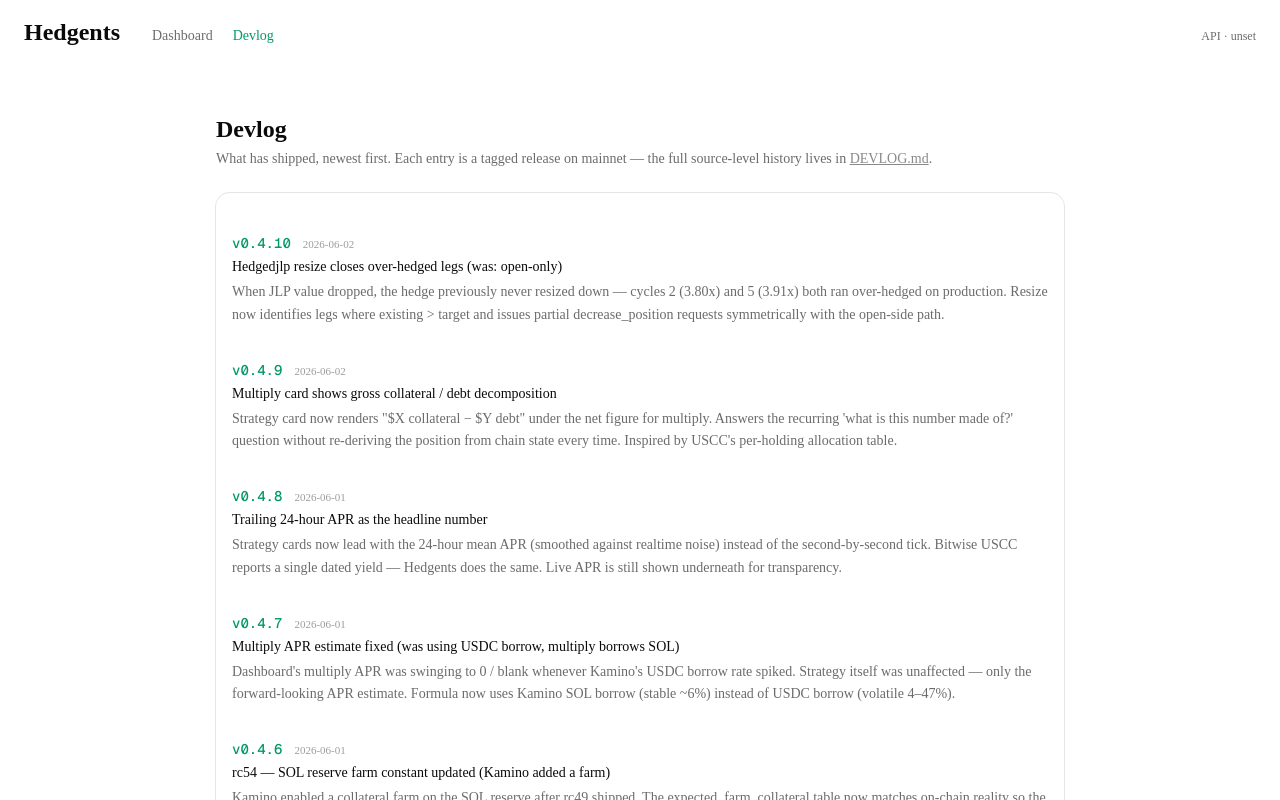
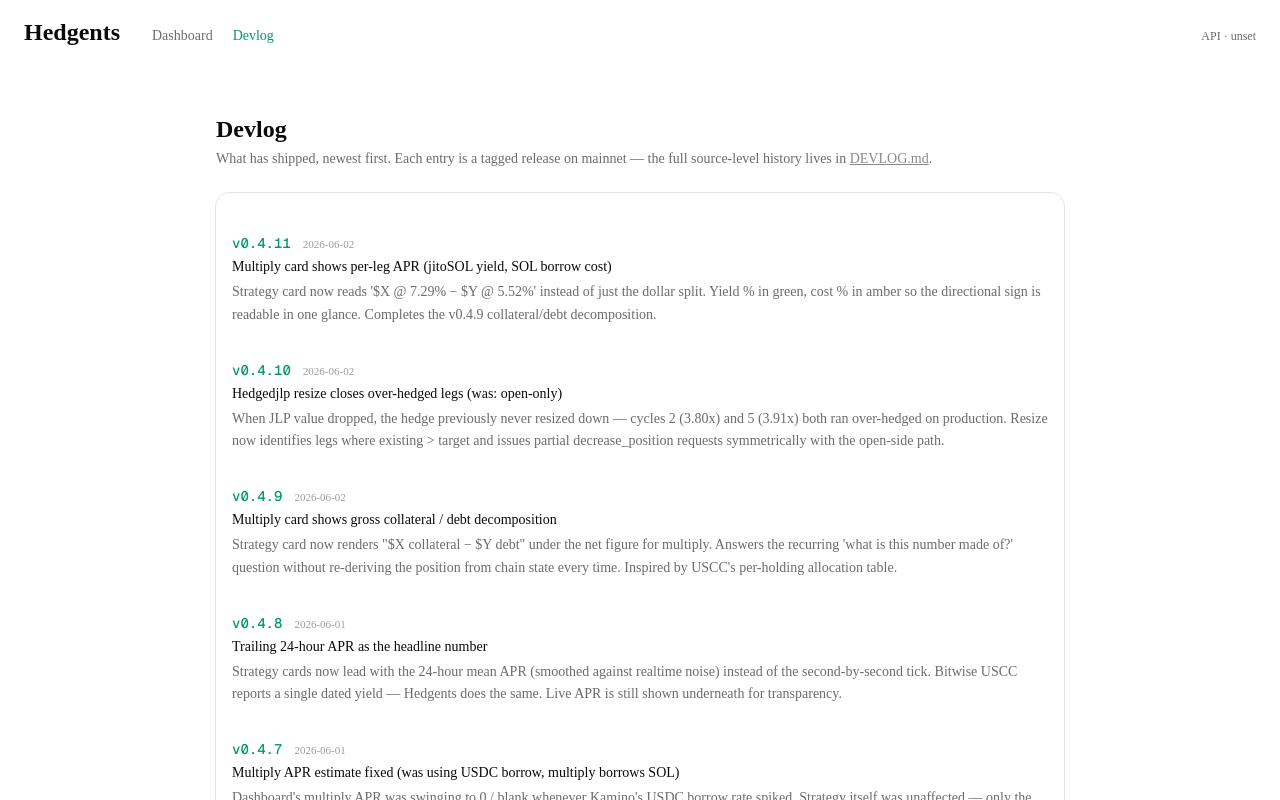
Before and after one commit to Hedgents/frontend, a Next.js app: page /devlog in a window 1280 px wide. Shown: the top 800 px of the page. Built offline with nearby package versions, Linux system fonts and the light colour scheme; no server answers.

Commit message:
site: per-leg APR rendering on multiply card (v0.4.11)

```diff
--- a/components/StrategyCardsRow.tsx
+++ b/components/StrategyCardsRow.tsx
@@ -103,17 +103,34 @@ function StrategyCardView({
             {/* v0.4.9: collateral / debt decomposition for strategies that
                 borrow (multiply today). Lets the operator see that "$287
                 net" is actually "$495 collateral − $208 debt" and answers
-                the recurring "what is this number made of?" question. */}
+                the recurring "what is this number made of?" question.
+                v0.4.11: per-leg APR appended when available (jitoSOL APY
+                on the collateral side, SOL borrow on the debt side).
+                Format pulls the numbers next to the leg they describe so
+                the math is readable in one glance. */}
             {isLive &&
               s.collateral_usd !== undefined &&
               s.debt_usd !== undefined &&
               s.collateral_usd > 0 && (
                 <div
                   className="text-[10px] opacity-60 tabular-nums mt-0.5"
-                  title="Gross collateral minus gross debt equals the net position shown above. Move with the underlying asset prices."
+                  title="Collateral grows at the jitoSOL APY; debt accrues interest at the Kamino SOL borrow rate. Net position is collateral − debt at current spot prices."
                 >
-                  ${s.collateral_usd.toFixed(2)} collateral − $
-                  {s.debt_usd.toFixed(2)} debt
+                  ${s.collateral_usd.toFixed(2)}
+                  {s.collateral_apr_bps !== undefined &&
+                    s.collateral_apr_bps > 0 && (
+                      <span className="text-emerald-600 dark:text-emerald-400">
+                        {" "}
+                        @ {(s.collateral_apr_bps / 100).toFixed(2)}%
+                      </span>
+                    )}{" "}
+                  − ${s.debt_usd.toFixed(2)}
+                  {s.debt_apr_bps !== undefined && s.debt_apr_bps > 0 && (
+                    <span className="text-amber-600 dark:text-amber-400">
+                      {" "}
+                      @ {(s.debt_apr_bps / 100).toFixed(2)}%
+                    </span>
+                  )}
                 </div>
               )}
           </div>
--- a/lib/ships.ts
+++ b/lib/ships.ts
@@ -12,6 +12,13 @@ export interface Ship {
 }
 
 export const SHIPS: Ship[] = [
+  {
+    version: "v0.4.11",
+    date: "2026-06-02",
+    headline: "Multiply card shows per-leg APR (jitoSOL yield, SOL borrow cost)",
+    detail:
+      "Strategy card now reads '$X @ 7.29% − $Y @ 5.52%' instead of just the dollar split. Yield % in green, cost % in amber so the directional sign is readable in one glance. Completes the v0.4.9 collateral/debt decomposition.",
+  },
   {
     version: "v0.4.10",
     date: "2026-06-02",
```
Also changed, not shown: lib/api.ts (+12 -0 lines).
